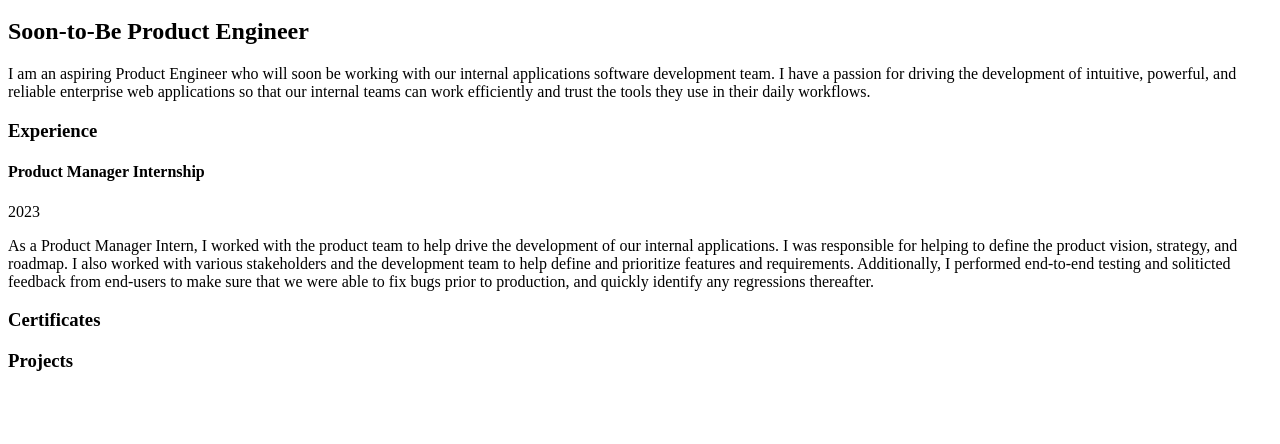
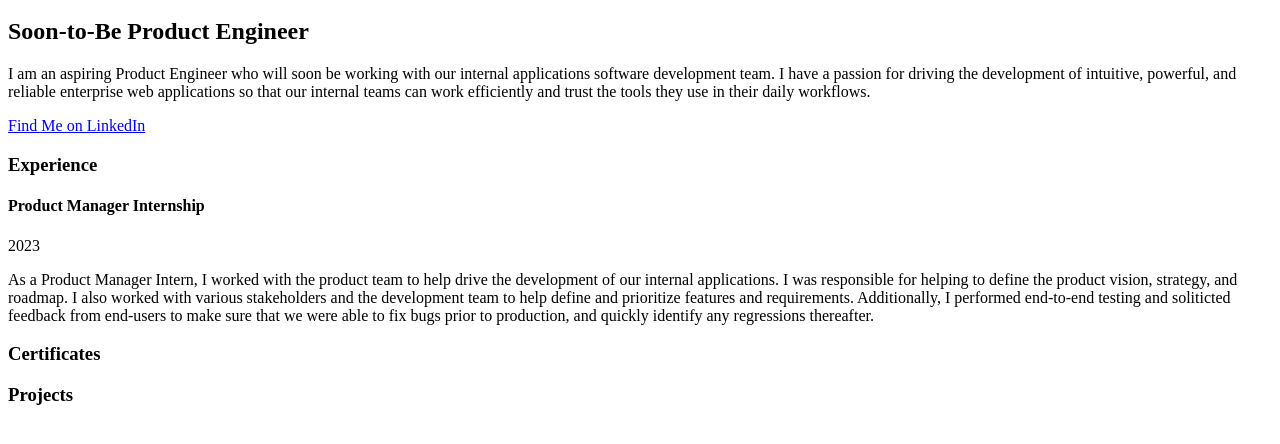
Before and after one commit to wadallace/3-18, a plain HTML site: page index.html in a window 1280 px wide. Shown: the part 48-492 px from the top of the page. Drawn offline with Linux system fonts and the light colour scheme.

Commit message:
added external link to LinkedIn profile

```diff
--- a/index.html
+++ b/index.html
@@ -15,8 +15,9 @@
         web applications so that our internal teams can work efficiently and
         trust the tools they use in their daily workflows.
       </p>
+      <a href="https://www.linkedin.com/in/wadallace/">Find Me on LinkedIn</a>
     </div>
-    <div class="Experience">
+    <div class="experience">
       <h3>Experience</h3>
       <div class="pm-intern">
         <h4>Product Manager Internship</h4>
```
